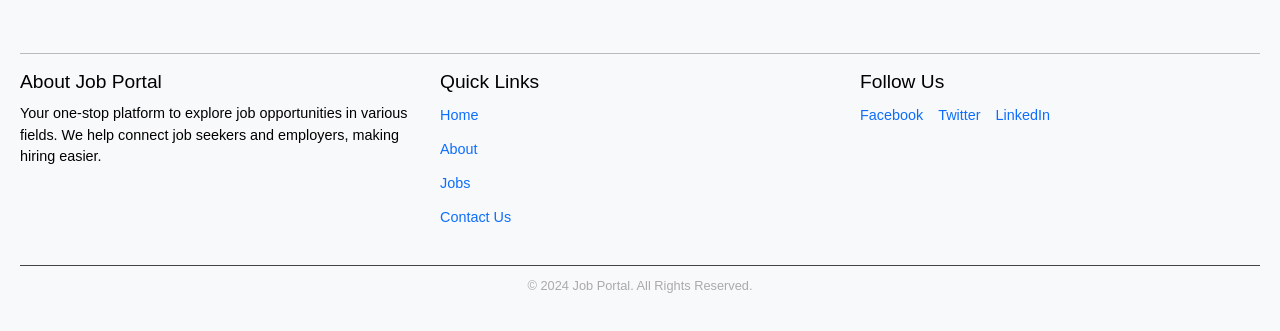
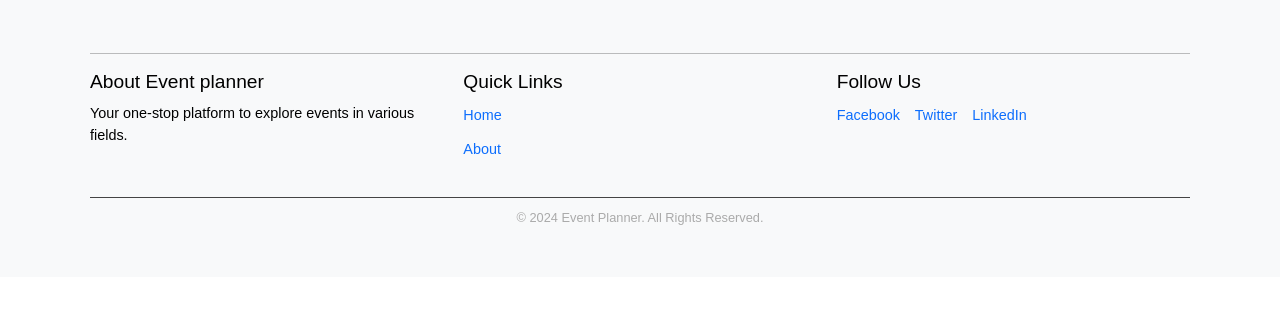
Before and after one commit to thisisvishalpal/alti-event-planner, a React (Create React App) app: page / in a window 1280 px wide. Shown: the part 1195-1526 px from the top of the page. After the commit the page ends 1472 px from the top, so only its background shows below. Built offline with nearby package versions, Linux system fonts and the light colour scheme.

Commit message:
footer code updated

```diff
--- a/src/Components/Footer.jsx
+++ b/src/Components/Footer.jsx
@@ -7,12 +7,8 @@ export const Footer = () => {
       <hr />
       <div className="footer-container">
         <div className="footer-section">
-          <h3>About Job Portal</h3>
-          <p>
-            Your one-stop platform to explore job opportunities in various
-            fields. We help connect job seekers and employers, making hiring
-            easier.
-          </p>
+          <h3>About Event planner</h3>
+          <p>Your one-stop platform to explore events in various fields.</p>
         </div>
 
         <div className="footer-section">
@@ -24,12 +20,12 @@ export const Footer = () => {
             <li>
               <a href="/about">About</a>
             </li>
-            <li>
+            {/* <li>
               <a href="#">Jobs</a>
             </li>
             <li>
               <a href="#">Contact Us</a>
-            </li>
+            </li> */}
           </ul>
         </div>
 
@@ -51,7 +47,7 @@ export const Footer = () => {
 
       <div className="footer-bottom">
         <p>
-          &copy; {new Date().getFullYear()} Job Portal. All Rights Reserved.
+          &copy; {new Date().getFullYear()} Event Planner. All Rights Reserved.
         </p>
       </div>
     </footer>
```
